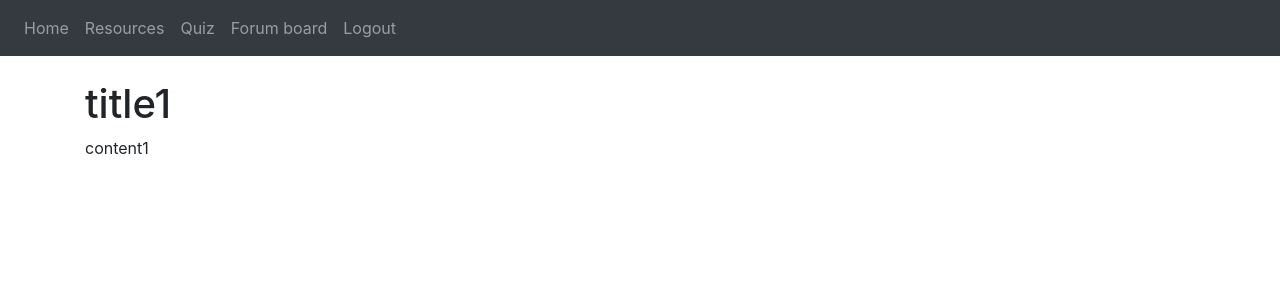
After one commit to bibbjenny/web-design, a Flask app: page /forum/1/ in a window 1280 px wide. The commit adds this page. Shown: the top 300 px of the page. Run offline with Flask 3, Linux system fonts and the light colour scheme; data comes from the database, SQL or seed files in the repository; both versions use the stored data as it was after the commit; some libraries are stand-ins or nearby versions.

Commit message:
forum structure

```diff
--- a/website/auth.py
+++ b/website/auth.py
@@ -15,15 +15,14 @@ def login():
         username = request.form.get('username')
         password = request.form.get('password')
 
-        # get user info(0 id, 1 email, 2 username, 3 password, 4 profile pic)
         db = sqlite3.connect('web.db')
         cursor = db.cursor()
         sql = f'SELECT * FROM user where username = ?;'
         cursor.execute(sql, (username,))
-        # user = query_db(sql=sql,args=(username,),one=True) 이건 대체 뭔지...
         userdata = cursor.fetchall()
         db.close()
 
+        # get user info(0 id, 1 email, 2 username, 3 password, 4 profile pic)
         user = userdata[0]
         if user:
             # got a user
--- a/website/templates/base.html
+++ b/website/templates/base.html
@@ -14,7 +14,7 @@
       href="https://stackpath.bootstrapcdn.com/font-awesome/4.7.0/css/font-awesome.min.css"
       crossorigin="anonymous"
     />
-    <title>{% block title %}Home{% endblock %}</title>
+    <title>{% block title %}{% endblock %}</title>
 </head>
 <body>
   <nav class = "navbar navbar-expand-lg navbar-dark bg-dark">
@@ -30,8 +30,9 @@
       <div class="navbar-nav">
         <a class="nav-item nav-link" id="home" href="/">Home</a>
         <a class="nav-item nav-link" id="resources" href="/resources">Resources</a>
-        <a class="nav-item nav-link" id="quiz" href="/quiz/0">Quiz</a>
-        {% if (session['user']!= None) %}
+        <a class="nav-item nav-link" id="quiz" href="/quiz/home">Quiz</a>
+        <a class="nav-item nav-link" id="forum" href="/forum/home">Forum board</a>
+        {% if (session['user'] != None) %}
         <a class="nav-item nav-link" id="logout" href="/logout">Logout</a>
         {% else %}
         <a class="nav-item nav-link" id="login" href="/login">Login</a>
--- /dev/null
+++ b/website/templates/forum.html
@@ -0,0 +1,8 @@
+{% extends "base.html" %} {% block title %}{{ title }}{% endblock %}
+
+{% block content %}
+<br>
+<h1>{{ title }}</h1>
+
+<p>{{ content }}</p>
+{% endblock %}
--- a/website/templates/home.html
+++ b/website/templates/home.html
@@ -1,4 +1,6 @@
 {% extends "base.html" %}
+
+{% block title %} Home {% endblock %}
 
 {% block content %}
 <br>
--- a/website/templates/login.html
+++ b/website/templates/login.html
@@ -25,6 +25,6 @@
         />
     </div>
     <br />
-    <button type="button" class="btn btn-primary">Login</button>
+    <button type="submit" class="btn btn-primary">Login</button>
 </form>
 {% endblock %}
--- a/website/templates/quiz.html
+++ b/website/templates/quiz.html
@@ -1,4 +1,4 @@
-{% extends "base.html" %}
+{% extends "base.html" %} {% block title %} Python quiz - Question {{ id }} {% endblock %}
 
 {% block content %}
 <br>
@@ -17,9 +17,10 @@
             id="user_answer"
             name="user_answer"
             placeholder="Enter answer"
+            required
         />
     </div>
     <br>
-    <button type="submit" class="btn btn-outline-info">Submit answer</button>
+    <button type="submit" class="btn btn-outline-info">Submit</button>
 </form>
 {% endblock %}
--- a/website/templates/quizHome.html
+++ b/website/templates/quizHome.html
@@ -1,4 +1,4 @@
-{% extends "base.html" %}
+{% extends "base.html" %} {% block title %} Quiz - Instructions {% endblock %}
 
 {% block content %}
 <br>
--- a/website/templates/resources.html
+++ b/website/templates/resources.html
@@ -1,4 +1,4 @@
-{% extends "base.html" %}
+{% extends "base.html" %} {% block title %} Resources {% endblock %}
 
 {% block content %}
 <br>
--- a/website/views.py
+++ b/website/views.py
@@ -3,7 +3,7 @@ import sqlite3
 
 views = Blueprint('views', __name__)
 
-def query_db(sql,args=(),one=False): # one=False exact meaning
+def query_db(sql,args=(),one=False):
     '''connect and query- will retun one item if one=true and can accept arguments as tuple'''
     db = sqlite3.connect('web.db')
     cursor = db.cursor()
@@ -17,45 +17,94 @@ def query_db(sql,args=(),one=False): # one=False exact meaning
 def home():
     return render_template("home.html")
 
-@views.route('/quiz/<int:id>/', methods=['GET', 'POST'])
+@views.route('/quiz/<id>/', methods=['GET', 'POST'])
 def quiz(id):
-    if id == '0':
+    if id == 'home':
         return render_template('quizHome.html')
+    if id == 'finish':
+        # how to make user not able to access this page unless finished quiz?
+        # get rid of this route and make it only accessable by return render_template?
+        return render_template('quizFinish.html')
     else:
-        sql = 'SELECT quizID FROM quiz;'
-        ids = query_db(sql=sql, args=(), one=True)
-        for id in ids:
-            sql = 'SELECT * FROM quiz where quizID = ?;'
-            userdata = query_db(sql=sql, args=(id,), one=True)
-            if request.method == 'POST':
-                user_answer = request.form.get('user_answer')
-                if user_answer == userdata[3]:
-                    flash('Correct!', category='success')
-                    # how to return to the next quiz with new values?
+        id = int(id)
+        if request.method == "GET":
+            # get quiz data, store in quiz_item
+            sql = 'SELECT * FROM quiz WHERE quizID = ?;'
+            quiz_item = query_db(sql, (id,), one = True)
+
+            if not quiz_item:
+                    flash('No more questions availaible', category='error')
+                    return redirect(url_for('views.home'))
+
+            # Render the template with the question
+            return render_template('quiz.html', question=quiz_item[1], id=id)
+
+        elif request.method == 'POST':
+            # get quiz data, store in quiz_item
+            sql = 'SELECT * FROM quiz WHERE quizID = ?;'
+            quiz_item = query_db(sql, (id,), one = True)
+
+            if not quiz_item:
+                flash('No more questions availaible', category='error')
+                return redirect(url_for('views.home'))
+
+            user_answer = request.form.get('user_answer')
+            answer = quiz_item[3]
+            # Check if the user's answer matches the correct answer
+            if user_answer.lower() == answer.lower():
+                next_id = id + 1
+                sql = 'SELECT * FROM quiz WHERE quizID = ?'
+                next_quiz_item = query_db(sql, (next_id,))
+                if next_quiz_item:
+                    return redirect(url_for('views.quiz', id=next_id))
                 else:
-                    flash('Incorrect answer. Please try again.', category='error')
-                    # how to return here?
-                return render_template('quiz.html')
+                    flash('Congratulations, you have completed the quiz!')
+                    return redirect(url_for('views.quiz', id='finish'))
             else:
-                return render_template('quiz.html', id = id, question=userdata[1], image=userdata[2], hint=userdata[4])
-
-        # sql = 'SELECT * FROM quiz WHERE quizID = ?;'
-        # data = query_db(sql=sql, args=(id,), one=True) # can I just write sql?
-        # # from data, id = 0, question = 1, image = 2, answer = 3, hint = 4
-        # if request.method == 'POST':
-        #     user_answer = request.form.get('user_answer')
-        #     if user_answer == data[3]:
-        #         flash('Correct!', category='success')
-        #         id = int(id) + 1
-        #         data = query_db(sql=sql, args=(id,), one=True)
-        #         # how to return to the next quiz with new values?
-        #         return render_template('quiz.html', id = id, question=data[1], image=data[2], hint=data[4])
-        #     else:
-        #         flash('Incorrect answer. Please try again.', category='error')
-        #         # how to return here?
-        # else:
-        #     return render_template('quiz.html', id = id, question=data[1], image=data[2], hint=data[4])
+                flash('Incorrect answer. Please try again.', category='error')
+                return render_template('quiz.html', question = quiz_item[1], id = id)
 
 @views.route('/resources/')
 def resources():
     return render_template('resources.html')
+
+@views.route('/forum/<id>/') # why can't have routes without / at the end?
+def forum(id):
+    if id == 'home': # shows list of posts with their titles
+       sql = 'SELECT * FROM forum_posts;'
+       posts = query_db(sql)
+       if posts: #check if any posts exsist
+           # how to view items in posts... perhaps use table?
+           return render_template('forumHome.html', posts=posts)
+       else:
+           return render_template('forumHome.html', posts='No posts are currently available')
+    else:
+        # id = forum_posts.postID
+        id = int(id)
+        if request.method == 'GET':
+            sql = 'SELECT * FROM forum_posts WHERE postID = ?;'
+            post_data = query_db(sql, (id,), one = True)
+            # postID = 0, userID = 1, title = 2, content = 3, date = 4
+
+            if not post_data: # post doesn't exist
+                flash('Post not available.', category='error')
+                return redirect(url_for('views.forum', id = 'home'))
+
+            sql = '''
+            SELECT user.username, user.profile_pic, forum_posts.userID
+            FROM user
+            LEFT JOIN forum_posts on user.userID = forum_posts.userID
+            WHERE forum_posts.postID = ?;
+            '''
+            user = query_db(sql, (id,), one=True)
+            # username = 0, profile pic = 1, userID = 2
+            return render_template('forum.html', title = post_data[2], content = post_data[3], date = post_data[4], username = user[0], profile_pic = user[1])
+        elif request.method == 'POST':
+            user = session.get('user')
+            # 0 id, 1 email, 2 username, 3 password, 4 profile pic
+            username = user[2]
+            profile_pic = user[4]
+            title = request.form.get('title')
+            content = request.form.get('content')
+            date = request.form.get('date')
+            return render_template('forum.html', title, content, date, username, profile_pic)
```
Also changed, not shown: website/templates/forumHome.html (added, +9 -0 lines), website/templates/quizFinish.html (+8 -0 lines), web.db.
